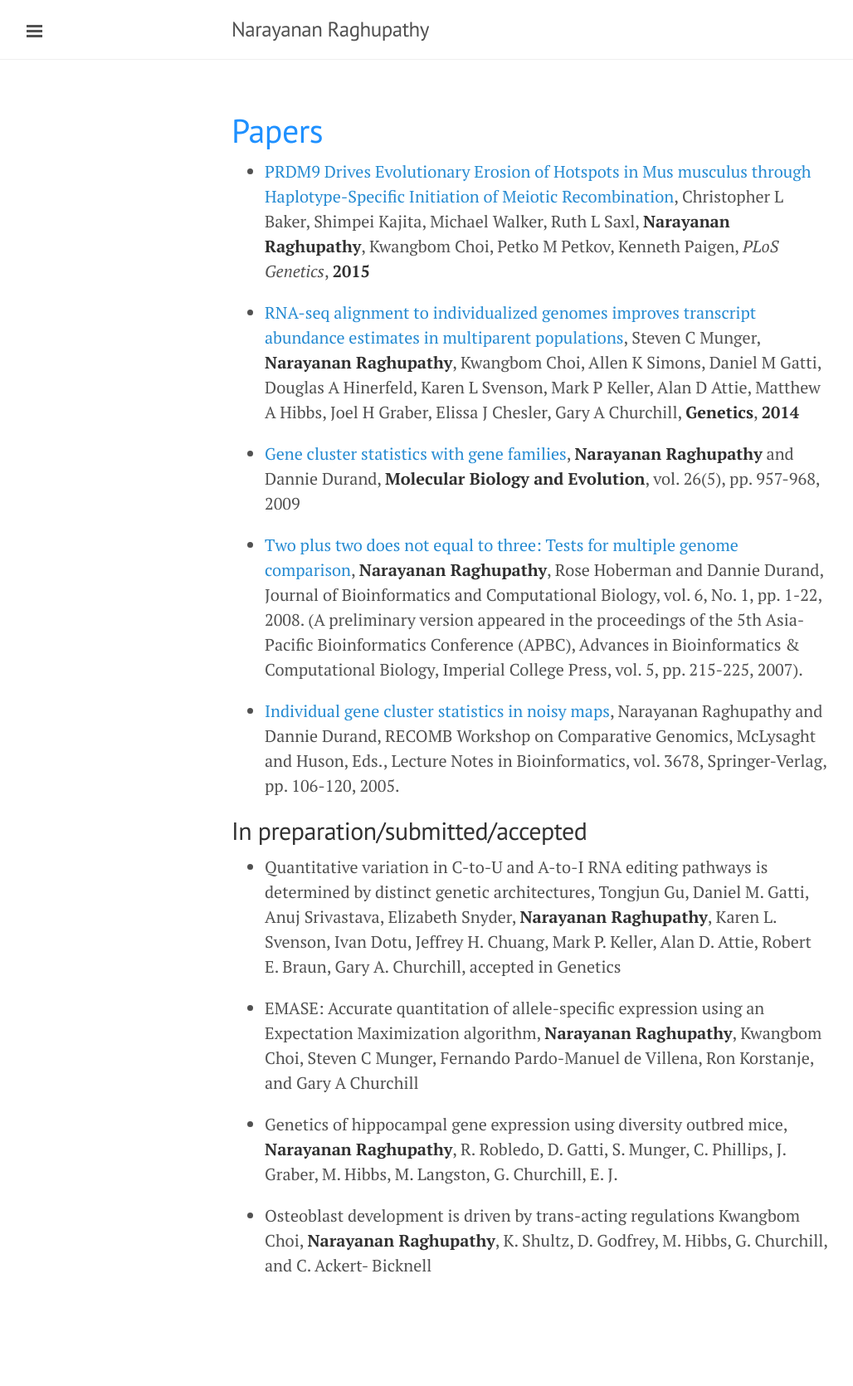
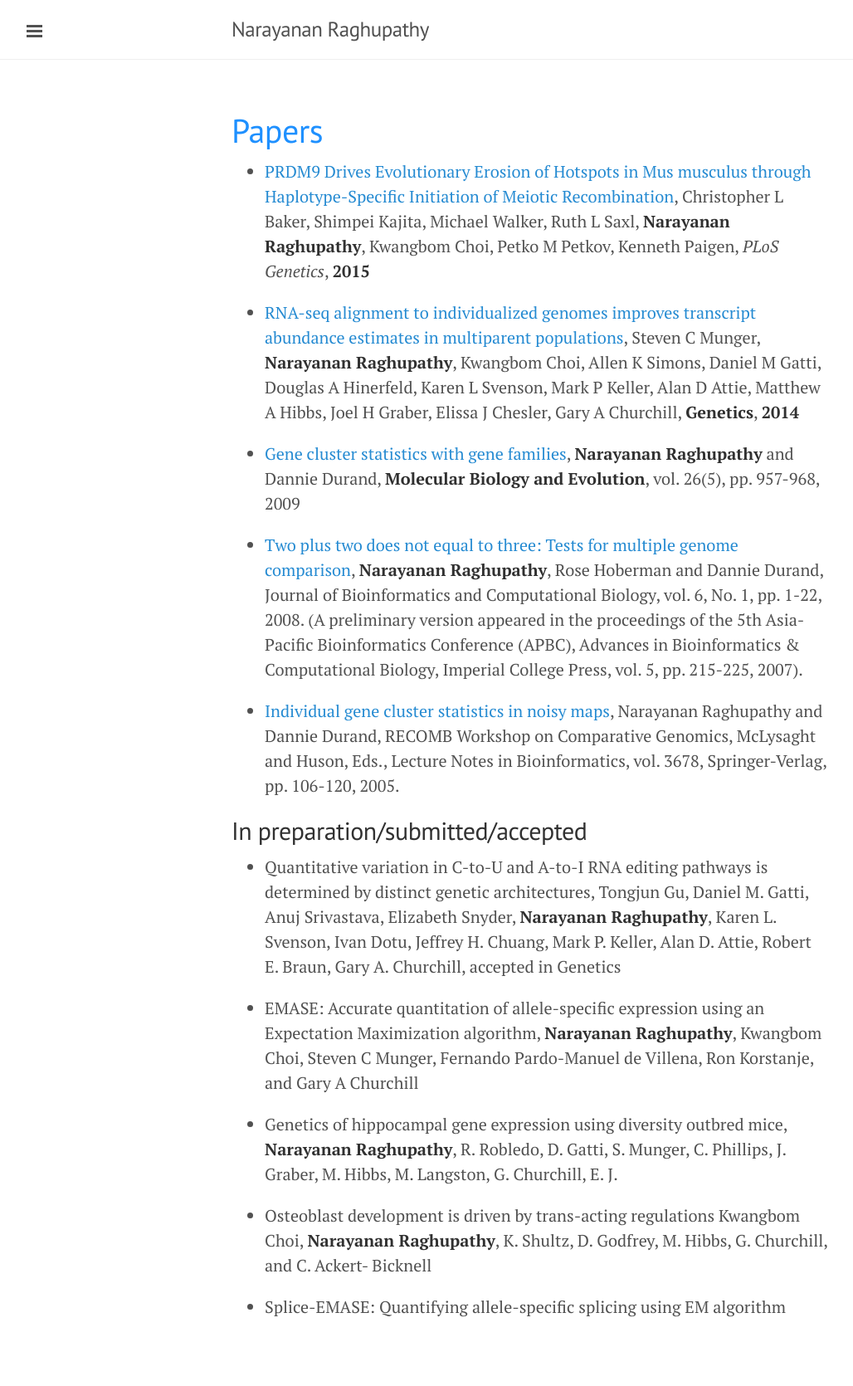
Before and after one commit to narayananr/narayananr.github.io, a Jekyll site: the page built from papers.md, in a window 1280 px wide. Shown: the whole page at 83% size, without its empty margins (1-1029 px from the left). Built offline with Jekyll 4.4.1, drawn with Linux system fonts in a browser that asks for light colours; Markdown is read by kramdown in place of the engine named in the settings; before the commit the page ends 1620 px from its top, so only the background shows below that.

```diff
--- a/papers.md
+++ b/papers.md
@@ -22,3 +22,5 @@ title: <font color="DodgerBlue">Papers</font>
 * Genetics of hippocampal gene expression using diversity outbred mice, **Narayanan Raghupathy**, R. Robledo, D. Gatti, S. Munger, C. Phillips, J. Graber, M. Hibbs, M. Langston, G. Churchill, E. J.
 
 * Osteoblast development is driven by trans-acting regulations Kwangbom Choi, **Narayanan Raghupathy**, K. Shultz, D. Godfrey, M. Hibbs, G. Churchill, and C. Ackert- Bicknell
+
+* Splice-EMASE: Quantifying allele-specific splicing using EM algorithm
```
